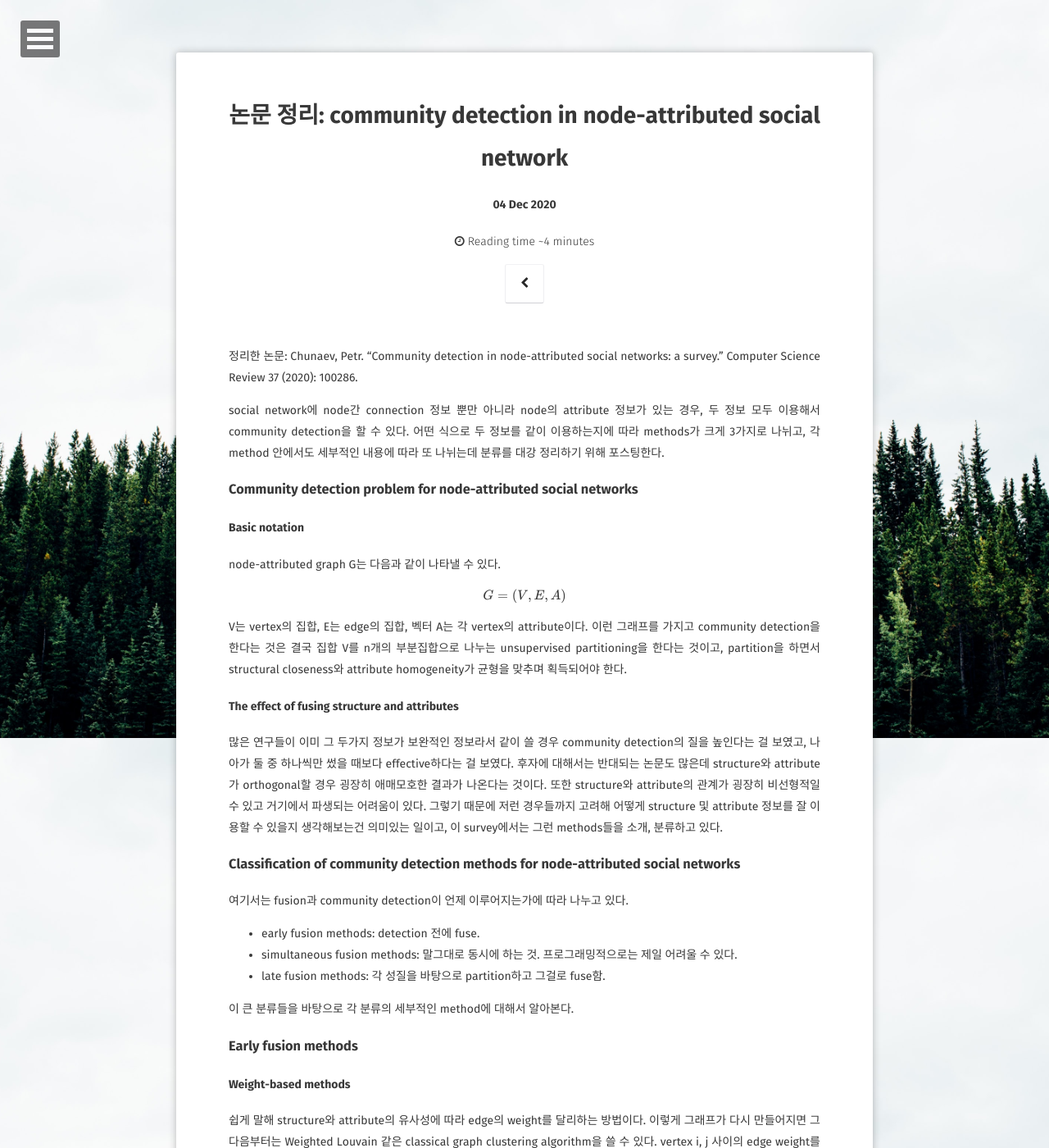
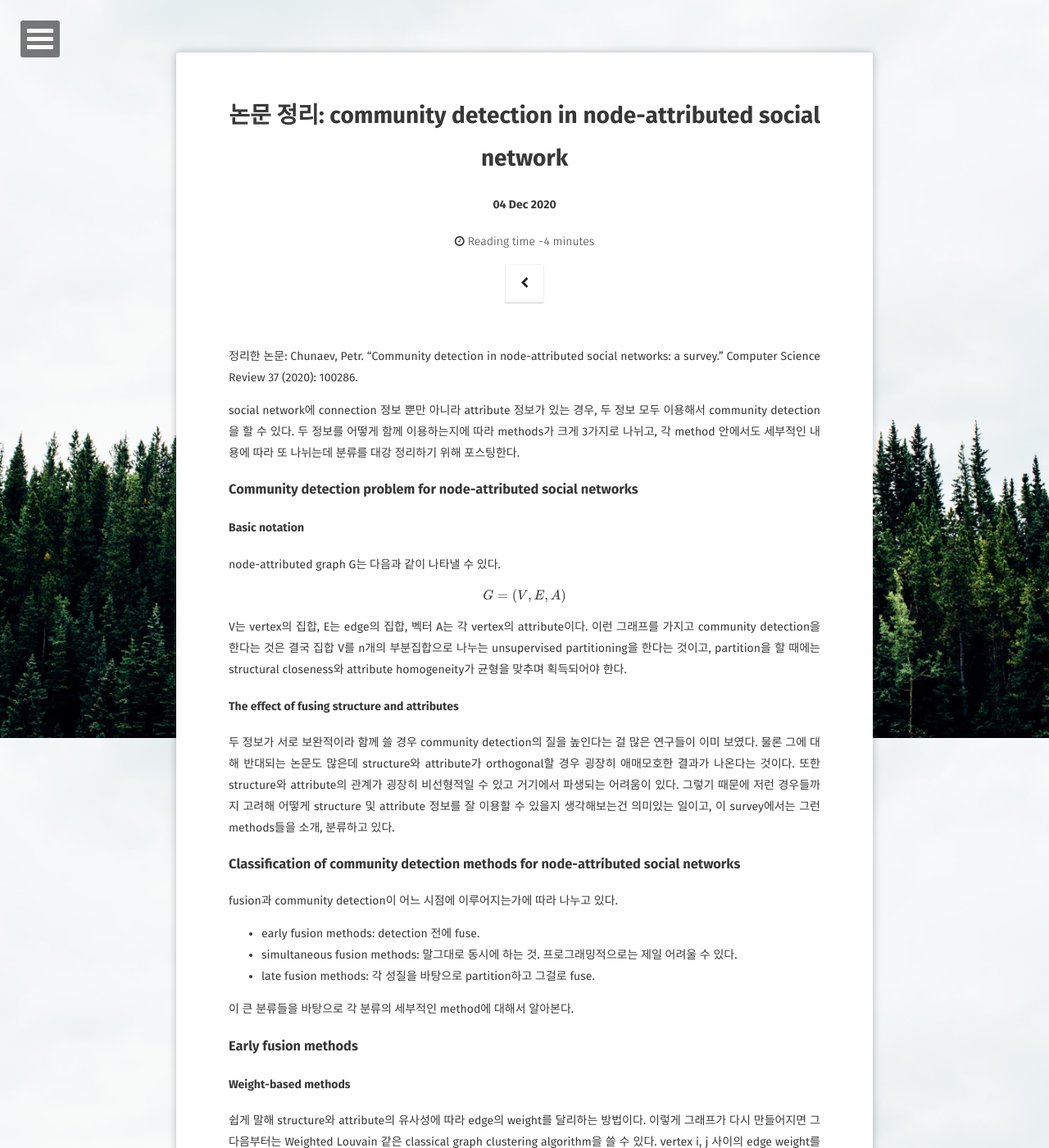
Before and after one commit to wey709/wey709.github.io, a Jekyll site: the page built from _posts/2020-12-04-cdm.md, in a window 1280 px wide and 1400 px high. Shown: the whole window at 82% size. Built offline with Jekyll 4.4.1, drawn with Linux system fonts in a browser that asks for light colours; some web fonts are replaced; formulas are drawn with MathJax 3; comment, search, counter and statistics services are not loaded; some of the changed text lies outside the part shown.

Commit message:
Update 2020-12-04-cdm.md

```diff
--- a/_posts/2020-12-04-cdm.md
+++ b/_posts/2020-12-04-cdm.md
@@ -9,8 +9,8 @@ comments: true
 
 정리한 논문: Chunaev, Petr. "Community detection in node-attributed social networks: a survey." Computer Science Review 37 (2020): 100286.
 
-social network에 node간 connection 정보 뿐만 아니라 node의 attribute 정보가 있는 경우, 두 정보 모두 이용해서 community detection을 할 수 있다.
-어떤 식으로 두 정보를 같이 이용하는지에 따라 methods가 크게 3가지로 나뉘고, 각 method 안에서도 세부적인 내용에 따라 또 나뉘는데 분류를 대강 정리하기 위해 포스팅한다.
+social network에 connection 정보 뿐만 아니라 attribute 정보가 있는 경우, 두 정보 모두 이용해서 community detection을 할 수 있다.
+두 정보를 어떻게 함께 이용하는지에 따라 methods가 크게 3가지로 나뉘고, 각 method 안에서도 세부적인 내용에 따라 또 나뉘는데 분류를 대강 정리하기 위해 포스팅한다.
 
 
 ### Community detection problem for node-attributed social networks
@@ -19,19 +19,18 @@ social network에 node간 connection 정보 뿐만 아니라 node의 attribute
 node-attributed graph G는 다음과 같이 나타낼 수 있다.
 \\[G = (V, E, A)\\]
 V는 vertex의 집합, E는 edge의 집합, 벡터 A는 각 vertex의 attribute이다.
-이런 그래프를 가지고 community detection을 한다는 것은 결국 집합 V를 n개의 부분집합으로 나누는 unsupervised partitioning을 한다는 것이고, partition을 하면서 structural closeness와 attribute homogeneity가 균형을 맞추며 획득되어야 한다.
+이런 그래프를 가지고 community detection을 한다는 것은 결국 집합 V를 n개의 부분집합으로 나누는 unsupervised partitioning을 한다는 것이고, partition을 할 때에는 structural closeness와 attribute homogeneity가 균형을 맞추며 획득되어야 한다.
 
 #### The effect of fusing structure and attributes
-많은 연구들이 이미 그 두가지 정보가 보완적인 정보라서 같이 쓸 경우 community detection의 질을 높인다는 걸 보였고, 나아가 둘 중 하나씩만 썼을 때보다 effective하다는 걸 보였다.
-후자에 대해서는 반대되는 논문도 많은데 structure와 attribute가 orthogonal할 경우 굉장히 애매모호한 결과가 나온다는 것이다. 또한 structure와 attribute의 관계가 굉장히 비선형적일 수 있고 거기에서 파생되는 어려움이 있다.
+두 정보가 서로 보완적이라 함께 쓸 경우 community detection의 질을 높인다는 걸 많은 연구들이 이미 보였다. 물론 그에 대해 반대되는 논문도 많은데 structure와 attribute가 orthogonal할 경우 굉장히 애매모호한 결과가 나온다는 것이다. 또한 structure와 attribute의 관계가 굉장히 비선형적일 수 있고 거기에서 파생되는 어려움이 있다.
 그렇기 때문에 저런 경우들까지 고려해 어떻게 structure 및 attribute 정보를 잘 이용할 수 있을지 생각해보는건 의미있는 일이고, 이 survey에서는 그런 methods들을 소개, 분류하고 있다.
 
 
 ### Classification of community detection methods for node-attributed social networks
-여기서는 fusion과 community detection이 언제 이루어지는가에 따라 나누고 있다.
+fusion과 community detection이 어느 시점에 이루어지는가에 따라 나누고 있다.
 - early fusion methods: detection 전에 fuse.
 - simultaneous fusion methods: 말그대로 동시에 하는 것. 프로그래밍적으로는 제일 어려울 수 있다.
-- late fusion methods: 각 성질을 바탕으로 partition하고 그걸로 fuse함.
+- late fusion methods: 각 성질을 바탕으로 partition하고 그걸로 fuse.
 
 이 큰 분류들을 바탕으로 각 분류의 세부적인 method에 대해서 알아본다.
 
@@ -60,7 +59,7 @@ distance function은 다음과 같다:
 당연히 연속적인 값을 가지는 attribute로는 표현할 수 없다. 또한 vertex와 edge의 증가로 computaional cost가 크다.
 
 #### Embedding-based methods
-그래프는 관련 알고리즘들이 대개 많은 연산을 필요로 하고, 그래프 고유의 특성상 머신러닝에 사용되기 어렵다.
+그래프는 관련 알고리즘들이 대개 많은 연산을 필요로 하고, 그래프의 특성상 머신러닝에 사용되기 어렵다.
 이 문제를 tackle하고 있는 것이 *node embeddings* 방법이다. 즉, network 내의 Node를 정보에 따라 embedding해 저차원의 연속적인 값을 지니는 벡터로 만드는 것이다..!!!
 자세한 사항은 이미 이에 대해 survey한 다른 논문들이 있으므로 그걸 참고하라고 되어있다.
 
```
